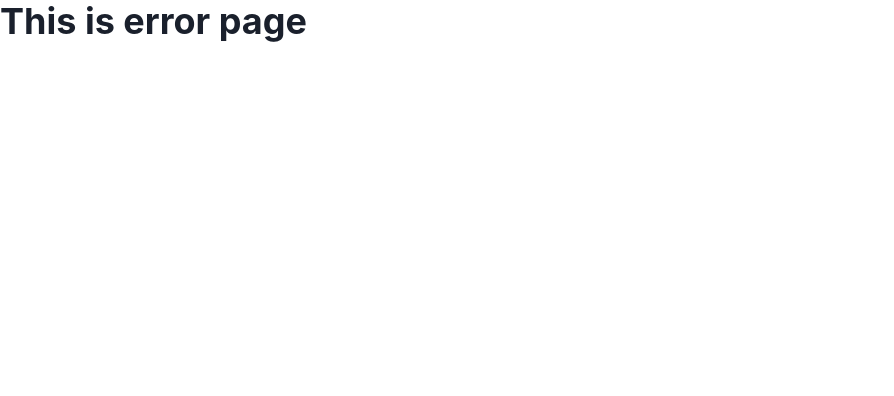
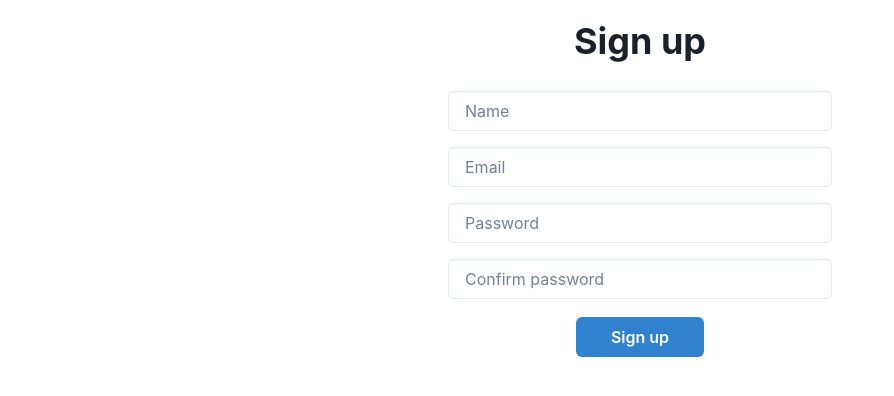
Before and after one commit to itmosha/clarity-website, a React (Create React App) app in the folder todo_frontend/: page /register in a window 1280 px wide. Before the commit this address had no page. Shown: the top 396 px of the page, without its empty margins (0-894 px from the left). Built offline with nearby package versions, Linux system fonts and the light colour scheme.

Commit message:
added: sign up form

```diff
--- a/todo_frontend/package.json
+++ b/todo_frontend/package.json
@@ -13,6 +13,7 @@
     "@types/node": "^16.18.12",
     "@types/react": "^18.0.27",
     "@types/react-dom": "^18.0.10",
+    "formik": "^2.2.9",
     "framer-motion": "^9.0.2",
     "react": "^18.2.0",
     "react-dom": "^18.2.0",
--- /dev/null
+++ b/todo_frontend/src/RegistrationPage.tsx
@@ -0,0 +1,88 @@
+import React from 'react';
+import { Box, Center, Heading, Button, FormControl, FormErrorMessage, Input } from '@chakra-ui/react';
+import { Field, Form, Formik } from 'formik';
+
+function RegistrationPage() {
+
+    const validateName = (value: string) => { return ( !value ? 'Name cannot be empty' : null ) };
+    const validateEmail = (value: string) => { return ( !value ? 'Email cannot be empty' : (
+        value.indexOf('@') <= -1 ? 'Invalid email' : null ) ) };
+    const validatePassword = (value: string) => { return ( !value ? 'Password cannot be empty' : (
+        value.length < 8 ? 'At least 8 characters' : null )) };
+
+    return (
+        <Box>
+            <Center pt={'20px'}>
+                <Heading>Sign up</Heading>
+            </Center>
+            <Formik
+                initialValues={{
+                    name: '',
+                    email: '',
+                    password: '',
+                    confirm_password: '',
+                }}
+                onSubmit={(values: any, actions: any) => {
+                    setTimeout( () => {
+                        console.log(values);
+                        actions.setSubmitting(false);
+                    }, 500);
+                }}
+            >
+                {(props: any) => (
+                    <Box w={'30vw'} m={'20px 35vw'}>
+                        <Form>
+                            <Box py={'0.5rem'}>
+                                <Field name={'name'} validate={ validateName }>
+                                    {({ field, form }: any) => (
+                                        <FormControl isInvalid={ form.errors.name && form.touched.name }>
+                                            <Input {...field} placeholder={'Name'} />
+                                            <FormErrorMessage>{ form.errors.name }</FormErrorMessage>
+                                        </FormControl>
+                                    )}
+                                </Field>
+                            </Box>
+                            <Box py={'0.5rem'}>
+                                <Field name={'email'} validate={ validateEmail }>
+                                    {({ field, form }: any) => (
+                                        <FormControl isInvalid={ form.errors.email && form.touched.email }>
+                                            <Input {...field} placeholder={'Email'} />
+                                            <FormErrorMessage>{ form.errors.email }</FormErrorMessage>
+                                        </FormControl>
+                                    )}
+                                </Field>
+                            </Box>
+                            <Box py={'0.5rem'}>
+                                <Field name={'password'} validate={ validatePassword }>
+                                    {({ field, form }: any) => (
+                                        <FormControl isInvalid={ form.errors.password && form.touched.password }>
+                                            <Input {...field} placeholder={'Password'} type={'password'}/>
+                                            <FormErrorMessage>{ form.errors.password }</FormErrorMessage>
+                                        </FormControl>
+                                    )}
+                                </Field>
+                            </Box>
+                            <Box py={'0.5rem'}>
+                                <Field name={'confirm_password'} validate={ validatePassword }>
+                                    {({ field, form }: any) => (
+                                        <FormControl isInvalid={ form.errors.confirm_password && form.touched.confirm_password }>
+                                            <Input {...field} placeholder={'Confirm password'} type={'password'}/>
+                                            <FormErrorMessage>{ form.errors.confirm_password }</FormErrorMessage>
+                                        </FormControl>
+                                    )}
+                                </Field>
+                            </Box>
+                            <Center>
+                                <Button w={'10vw'} mt={'10px'} colorScheme={'blue'} isLoading={ props.isSubmitting } type={'submit'}>
+                                    Sign up
+                                </Button>
+                            </Center>
+                        </Form>
+                    </Box>
+                )}
+            </Formik>
+        </Box>
+    );
+}
+
+export default RegistrationPage;
--- a/todo_frontend/src/index.tsx
+++ b/todo_frontend/src/index.tsx
@@ -6,6 +6,7 @@ import AboutPage from "./AboutPage";
 import ErrorPage from "./ErrorPage";
 import TablesPage from "./TablesPage";
 import TablePage from "./TablePage";
+import RegistrationPage from "./RegistrationPage";
 import { ChakraProvider } from '@chakra-ui/react';
 import { createBrowserRouter, RouterProvider } from 'react-router-dom';
 
@@ -28,6 +29,10 @@ const router = createBrowserRouter([
         path: 'tables/:tableID',
         element: <TablePage />,
     },
+    {
+        path: '/register',
+        element: <RegistrationPage />,
+    },
 ]);
 
 const root = ReactDOM.createRoot(
```
